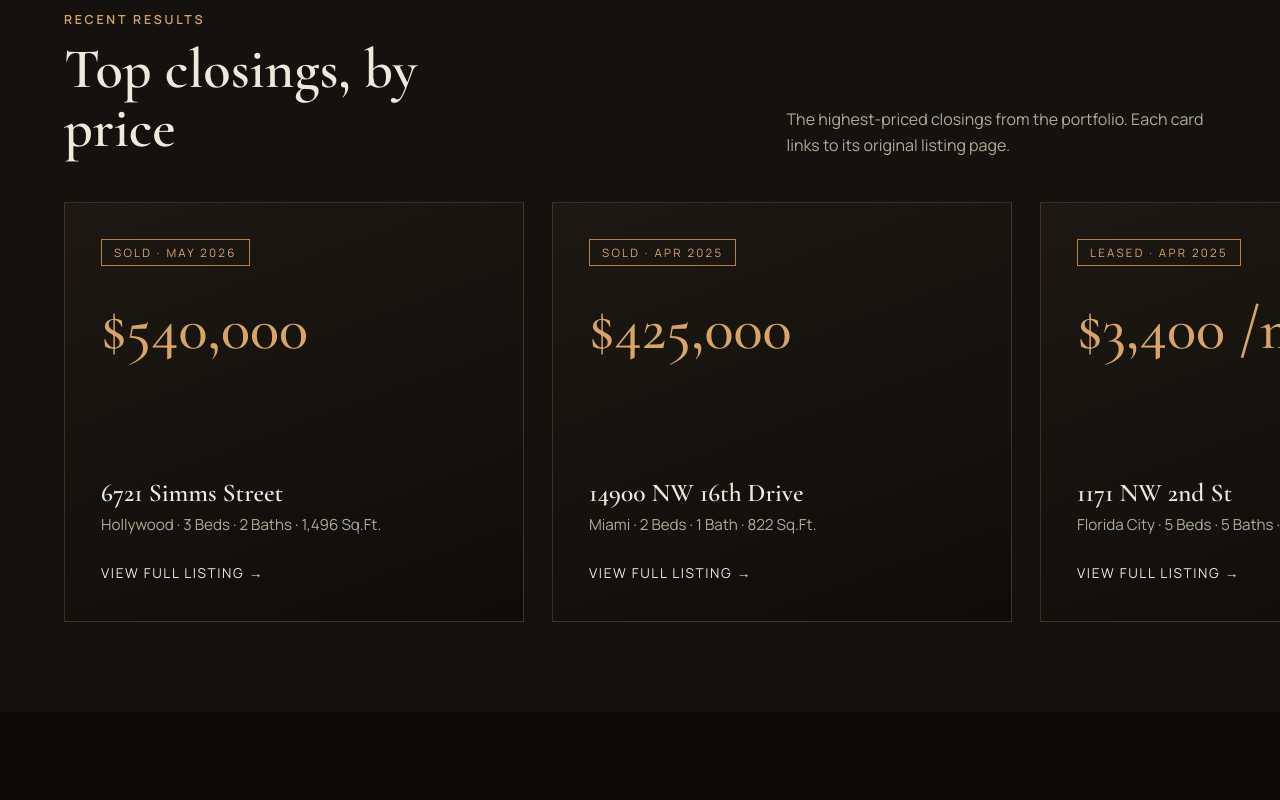
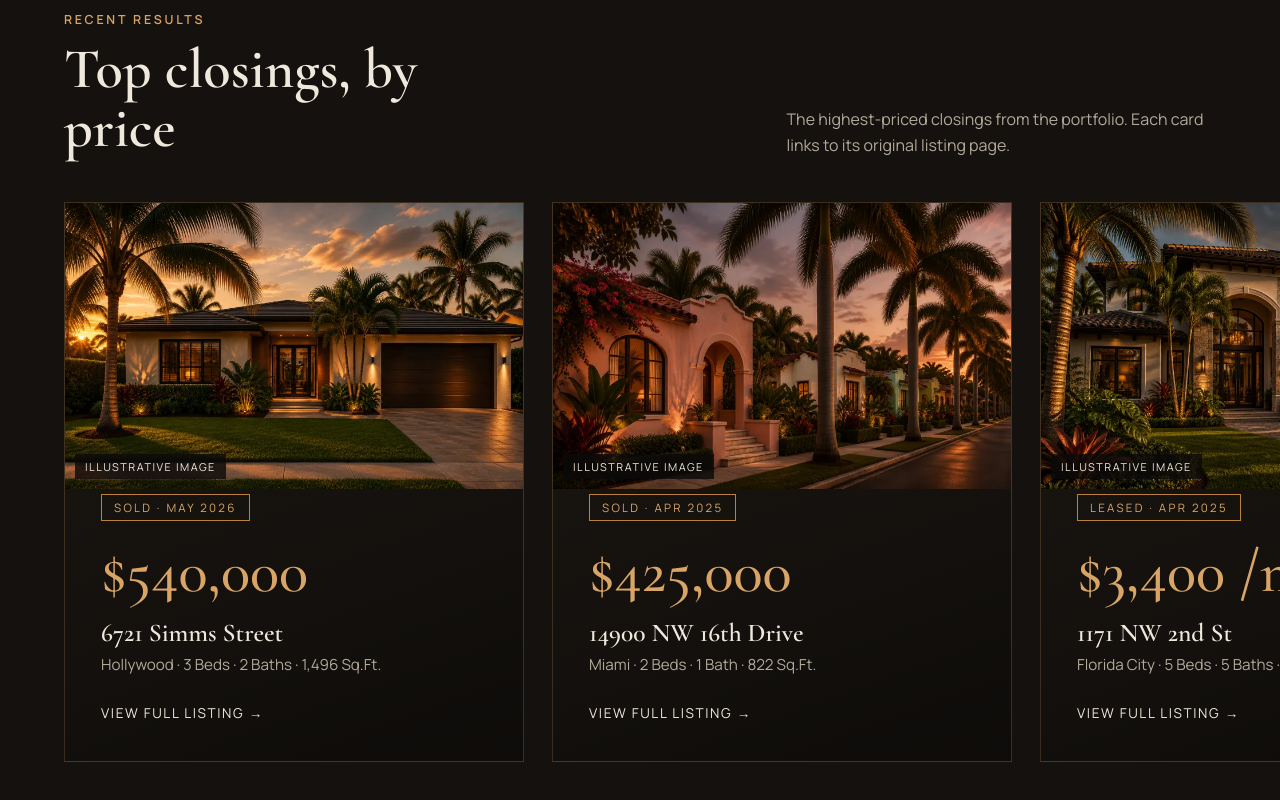
Before and after one commit to rznavarro/fortunerealestateservices, a plain HTML site: page index.html in a window 1280 px wide. Shown: the part 1047-1847 px from the top of the page. Drawn offline with nearby package versions, Linux system fonts and the light colour scheme.

Commit message:
Add illustrative images to Top closings cards
Co-Authored-By: Claude Sonnet 5.5 <noreply@anthropic.com>

```diff
--- a/index.html
+++ b/index.html
@@ -82,8 +82,10 @@ section.s{padding:clamp(72px,10vw,140px) 0}
 .track{display:flex;gap:28px;padding:0 var(--gut) 90px;will-change:transform}
 .fcard{flex:0 0 min(78vw,460px);min-height:420px;background:linear-gradient(160deg,var(--bg3),#0e0c0a);border:1px solid var(--line);padding:36px;display:flex;flex-direction:column;justify-content:space-between;text-decoration:none;position:relative;scroll-snap-align:start}
 .fcard:hover{border-color:var(--brand)}
+.fcard{min-height:560px}.fcard .fimg{margin:-36px -36px 0;position:relative;overflow:hidden;flex:none}.fcard .fimg img{display:block;width:100%;height:auto;aspect-ratio:16/10;object-fit:cover}.fcard .fimg figcaption{position:absolute;left:10px;bottom:10px;background:rgba(11,10,9,.82);color:var(--text);font-size:.68rem;letter-spacing:.14em;text-transform:uppercase;padding:4px 10px}
+.fcard .big{margin-top:22px}
 .fcard .tag{align-self:flex-start;font-size:.72rem;letter-spacing:.2em;text-transform:uppercase;border:1px solid var(--brand);color:var(--brand-hi);padding:5px 12px}
-.fcard .big{font-family:var(--serif);font-size:clamp(2.6rem,5vw,3.8rem);color:var(--brand-hi);line-height:1;margin-top:34px}
+.fcard .big{font-family:var(--serif);font-size:clamp(2.6rem,5vw,3.8rem);color:var(--brand-hi);line-height:1;margin-top:22px}
 .fcard h3{font-size:1.6rem;margin:12px 0 6px;font-weight:600}
 .fcard .meta{color:var(--muted);font-size:.95rem}
 .fcard .go{margin-top:26px;font-size:.85rem;letter-spacing:.12em;text-transform:uppercase;color:var(--text)}
@@ -393,8 +395,9 @@ function mailto(p){
 }
 function renderFeat(){
   const top=sorted.filter(p=>p.kind==="closing").slice(0,6);
-  document.getElementById("track").innerHTML=top.map(p=>`
+  document.getElementById("track").innerHTML=top.map((p,i)=>`
    <a class="fcard" href="${p.url}" target="_blank" rel="noopener">
+    <figure class="fimg"><img src="assets/fc-${i}.webp" alt="${t("ill_alt")}" loading="lazy" width="800" height="500"><figcaption>${t("ill")}</figcaption></figure>
     <div><span class="tag">${lbl(p)}${p.date?" · "+fmtDate(p.date):""}</span>
     <div class="big">${fmtPrice(p)}</div></div>
     <div><h3>${esc(p.addr.split(",")[0])}</h3>
```
Also changed, not shown: assets/fc-0.webp (added), assets/fc-1.webp (added), assets/fc-2.webp (added), assets/fc-3.webp (added), assets/fc-4.webp (added), assets/fc-5.webp (added).
